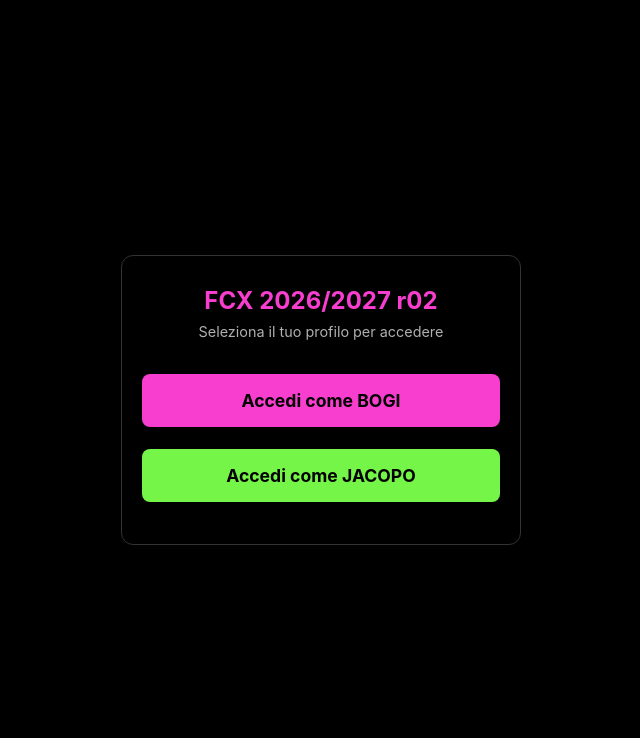
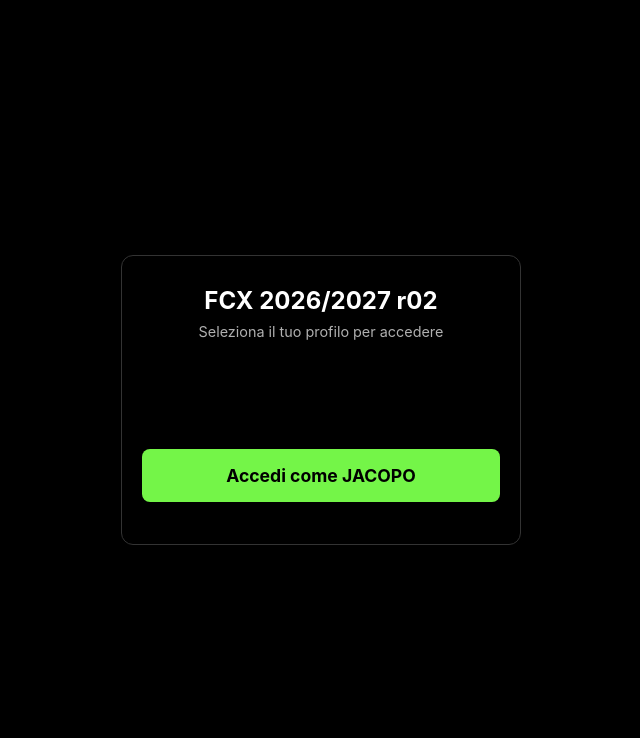
Before and after one commit to raffaelezaini-FCX/FCX-2026-2027_r02, a plain HTML site: page index.html in a window 1280 px wide. Shown: the top 738 px of the page, without its empty margins (319-959 px from the left). Drawn offline with Linux system fonts and the light colour scheme.

Commit message:
Update index.htmlF83ECF

```diff
--- a/index.html
+++ b/index.html
@@ -9,7 +9,7 @@
             --bg-color: #000000;
             --surface-color: #000000;
             --surface-hover: #2d2d2d;
-            --primary: #F83ECF;
+            --primary: #hu8990;
             --primary-variant: #7A0461;
             --secondary: #74F548;
             --error: #a83b3b;
```
